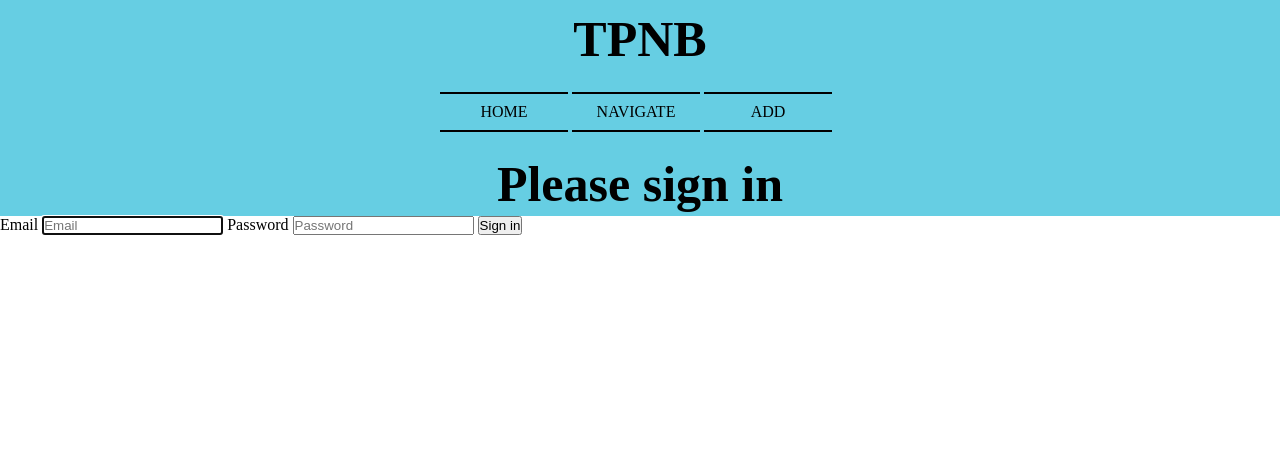
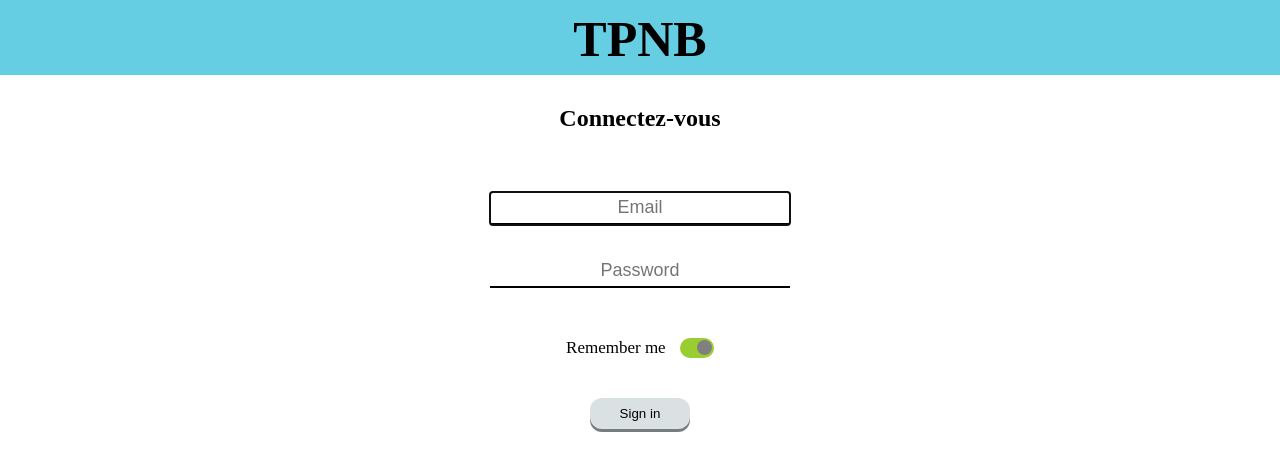
Before and after one commit to celbax95/CFA_TPNB, a Symfony app: template templates/security/login.html.twig in a window 1280 px wide. Shown: the top 471 px of the page. Run offline with Twig, Linux system fonts and the light colour scheme; the template is opened without the code that fills it, so the values that code supplies are empty; some libraries are stand-ins or nearby versions.

Commit message:
[SECURITY] Ajout du CSS pour la page de login

```diff
--- /dev/null
+++ b/public/css/security/login.css
@@ -0,0 +1,117 @@
+form {
+    width: 300px;
+    margin: auto;
+}
+
+h2 {
+    margin-bottom: 60px;
+}
+
+input.input1 {
+    width: 100%;
+
+    margin-bottom: 30px;
+
+    padding: 5px;
+
+    border:0;
+    border-bottom: black solid 2px;
+    font-size: 18px;
+
+    text-align: center;
+}
+
+/* Remember me */
+
+.remember {
+    font-size: 17px;
+    text-align: center;
+    margin-top: 20px;
+}
+
+.remember .switch {
+    margin-left: 10px;
+    position: relative;
+    display: inline-block;
+    width: 34px;
+    height: 20px;
+}
+
+.remember .switch input {
+    opacity: 0;
+    width: 0;
+    height: 0;
+}
+
+.remember .slider {
+    position: absolute;
+    cursor: pointer;
+    top: 0;
+    left: 0;
+    right: 0;
+    bottom: 0;
+    background-color: lightgray;
+    -webkit-transition: .4s;
+    transition: .4s;
+}
+
+.remember .slider:before {
+    position: absolute;
+    content: "";
+    height: 15px;
+    width: 15px;
+    left: 2px;
+    bottom: 3px;
+    background-color: gray;
+    -webkit-transition: .4s;
+    transition: .4s;
+}
+
+.remember input:checked + .slider {
+    background-color: yellowgreen;
+}
+
+.remember input:focus + .slider {
+    box-shadow: 0 0 1px yellowgreen;
+}
+
+.remember input:checked + .slider:before {
+    -webkit-transform: translateX(15px);
+    -ms-transform: translateX(15px);
+    transform: translateX(15px);
+}
+
+/* Rounded sliders */
+.remember  .slider.round {
+    border-radius: 34px;
+}
+
+.remember .slider.round:before {
+    border-radius: 50%;
+}
+
+/* Submit  */
+
+button {
+    width: 100px;
+    padding: 8px 15px;
+    cursor: pointer;
+    text-align: center;
+    text-decoration: none;
+    background-color: rgb(218, 225, 227);
+    border: none;
+    border-radius: 12px;
+    box-shadow: 0 3px rgb(118, 125, 127);
+    position: relative;
+    margin-top: 40px;
+    margin-left: -50px;
+    left: 50%;
+}
+
+button:hover {background-color: rgb(210, 215, 217)}
+
+button:active {
+    background-color: rgb(100, 205, 207);
+    box-shadow: 0 1px rgb(68, 75, 57);
+    transform: translateY(2px);
+}
--- a/templates/header.html.twig
+++ b/templates/header.html.twig
@@ -1,3 +1,5 @@
+
+{% if is_granted('IS_AUTHENTICATED_FULLY') %}
 <nav>
     <ul>
         <a href="{{ path('home') }}"><li>{{ 'home' | trans({}, 'Header') | upper }}</li></a>
@@ -7,3 +9,4 @@
         <a href="{{ path('addPage') }}"><li>{{ 'add' | trans({}, 'Header') | upper }}</li></a>
     </ul>
 </nav>
+{% endif %}
--- a/templates/security/login.html.twig
+++ b/templates/security/login.html.twig
@@ -1,6 +1,11 @@
 {% extends 'base.html.twig' %}
 
-{% block title %}Log in!{% endblock %}
+{% block title %}Connection{% endblock %}
+
+{% block stylesheets %}
+    <link rel="stylesheet" href="{{ asset('css/common/h2title.css') }}" type="text/css"/>
+    <link rel="stylesheet" href="{{ asset('css/security/login.css') }}" type="text/css"/>
+{% endblock %}
 
 {% block body %}
     <form method="post">
@@ -14,29 +19,33 @@
             </div>
         {% endif %}
 
-    <h1 class="h3 mb-3 font-weight-normal">Please sign in</h1>
-    <label for="inputEmail" class="sr-only">Email</label>
-    <input type="email" value="{{ last_username }}" name="email" id="inputEmail" class="form-control" placeholder="Email" required autofocus>
-    <label for="inputPassword" class="sr-only">Password</label>
-    <input type="password" name="password" id="inputPassword" class="form-control" placeholder="Password" required>
+        <h2>Connectez-vous</h2>
+
+        <div class="email">
+            <input class="input1" type="email" value="{{ last_username }}" name="email" id="inputEmail" class="form-control" placeholder="Email" required autofocus>
+        </div>
+
+        <div class="password">
+            <input class="input1" type="password" name="password" id="inputPassword" class="form-control" placeholder="Password" required>
+        </div>
 
         <input type="hidden" name="_csrf_token"
-           value="{{ csrf_token('authenticate') }}"
-    >
+               value="{{ csrf_token('authenticate') }}">
 
-    {#
-        Uncomment this section and add a remember_me option below your firewall to activate remember me functionality.
-        See https://symfony.com/doc/current/security/remember_me.html
-
-        <div class="checkbox mb-3">
+        <div class="remember">
             <label>
-                <input type="checkbox" name="_remember_me"> Remember me
+                Remember me
+                <label class="switch">
+                    <input type="checkbox" name="_remember_me" checked>
+                    <span class="slider round"></span>
+                </label>
             </label>
         </div>
-    #}
 
+        <div class="submit">
             <button class="btn btn-lg btn-primary" type="submit">
                 Sign in
             </button>
+        </div>
     </form>
 {% endblock %}
```
Lines whose indentation alone changed are shown as unchanged.
